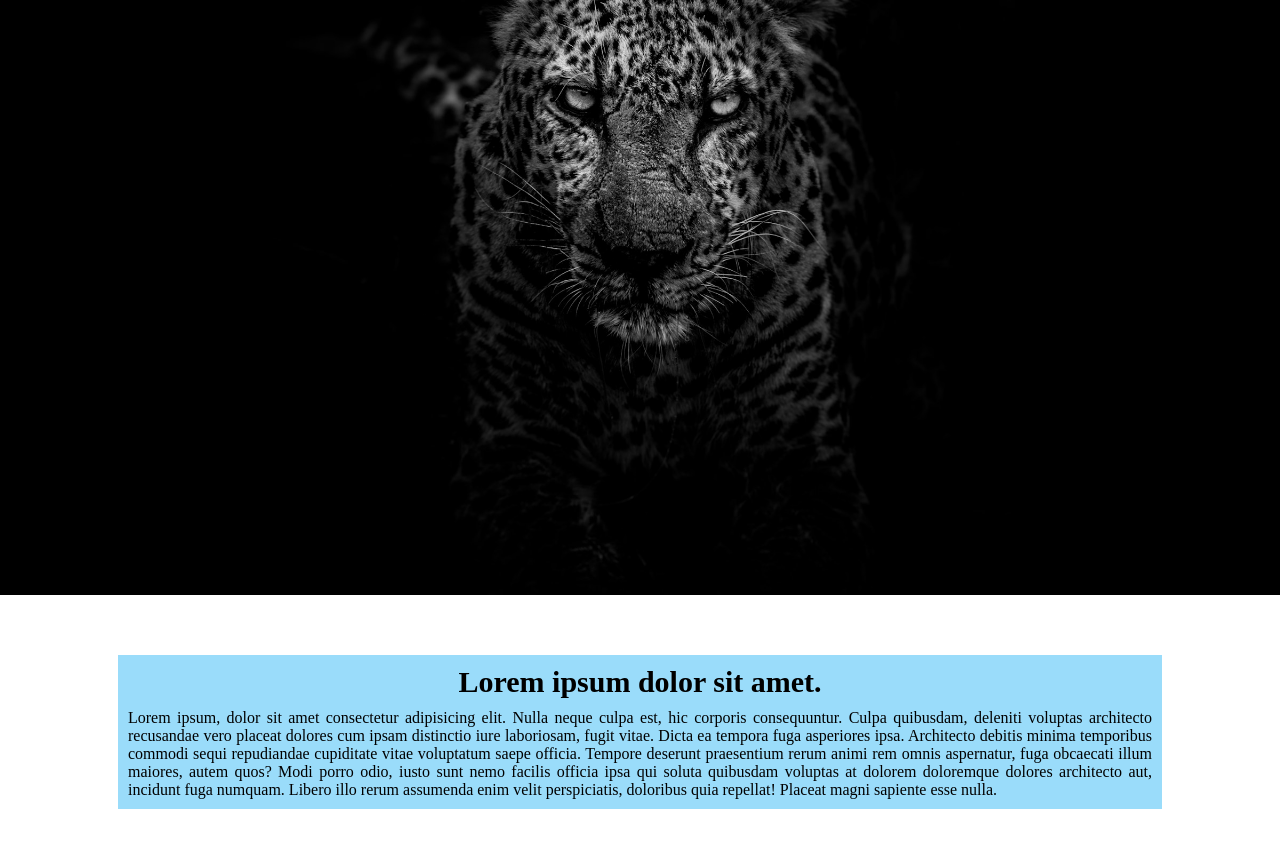
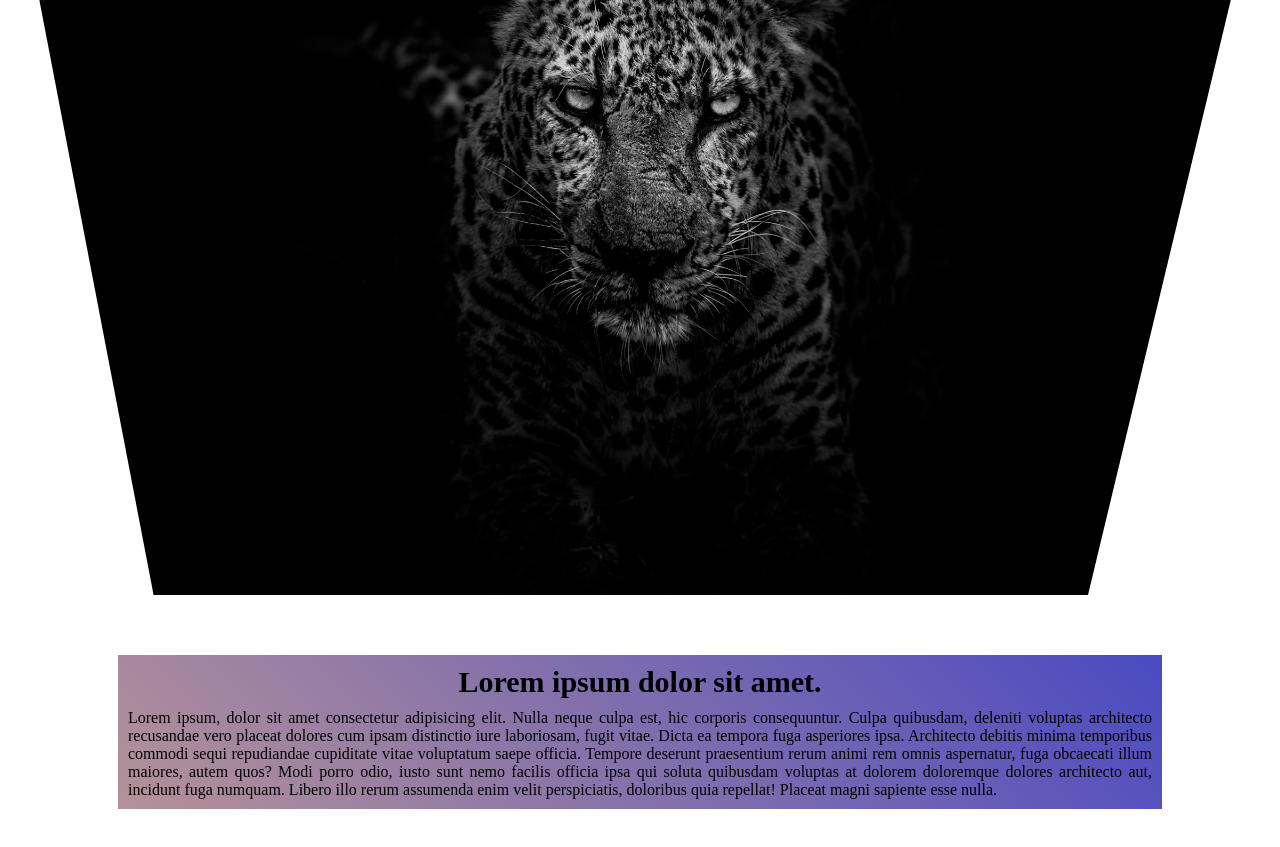
Before and after one commit to AshikPatwary/first-conceptual-sessions-html-css, a plain HTML site: page index.html in a window 1280 px wide. Shown: the part 205-1052 px from the top of the page. Drawn offline with Linux system fonts and the light colour scheme.

Commit message:
end session

```diff
--- a/style/style.css
+++ b/style/style.css
@@ -6,6 +6,9 @@
   background-image: url(../image/bag.jpg);
   height: 100vh;
   background-size: cover;
+  clip-path: polygon(50% 0%, 100% 0, 85% 100%, 12% 100%, 0 0);
+
+
 }
 .hero h1 {
   color: azure;
@@ -21,6 +24,7 @@
   margin: 60px auto;
   text-align: justify;
   background-color: #9adcfa;
+  background: linear-gradient(45deg, rgb(181, 146, 152), rgb(74, 74, 194));
 }
 .article h1{
     text-align: center;
```
